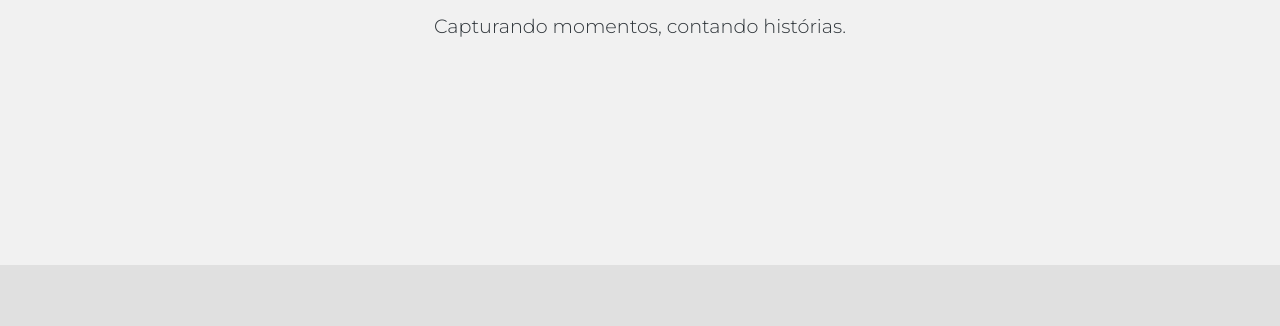
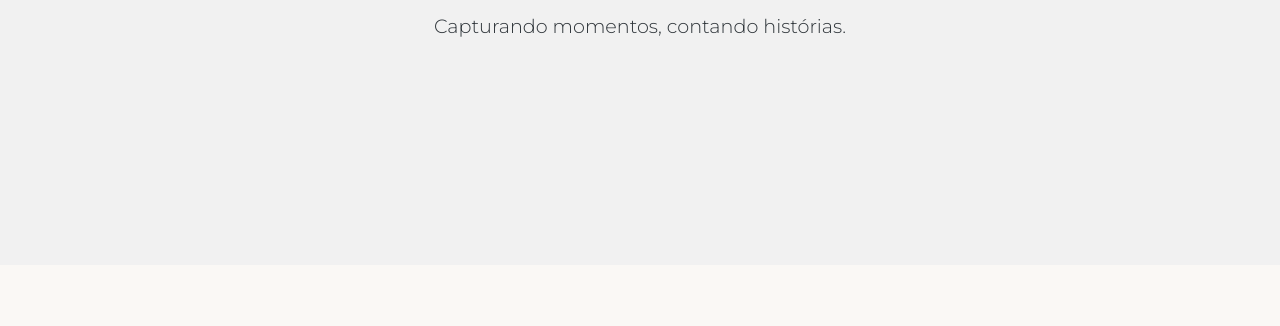
Before and after one commit to JoaoVitorKaudy/PORTFOLIO-MAY, a plain HTML site: page index.html in a window 1280 px wide. Shown: the part 355-681 px from the top of the page. Drawn offline with nearby package versions, Linux system fonts and the light colour scheme.

Commit message:
Update style.css

```diff
--- a/style.css
+++ b/style.css
@@ -1,5 +1,5 @@
 :root {
-    --cor-fundo: #e0e0e0;
+    --cor-fundo: #FAF8F5;
     --cor-texto: #2F353A;
     --cor-destaque: #ff9900;
     --cor-fundo-leve: #F1F1F1;
```
